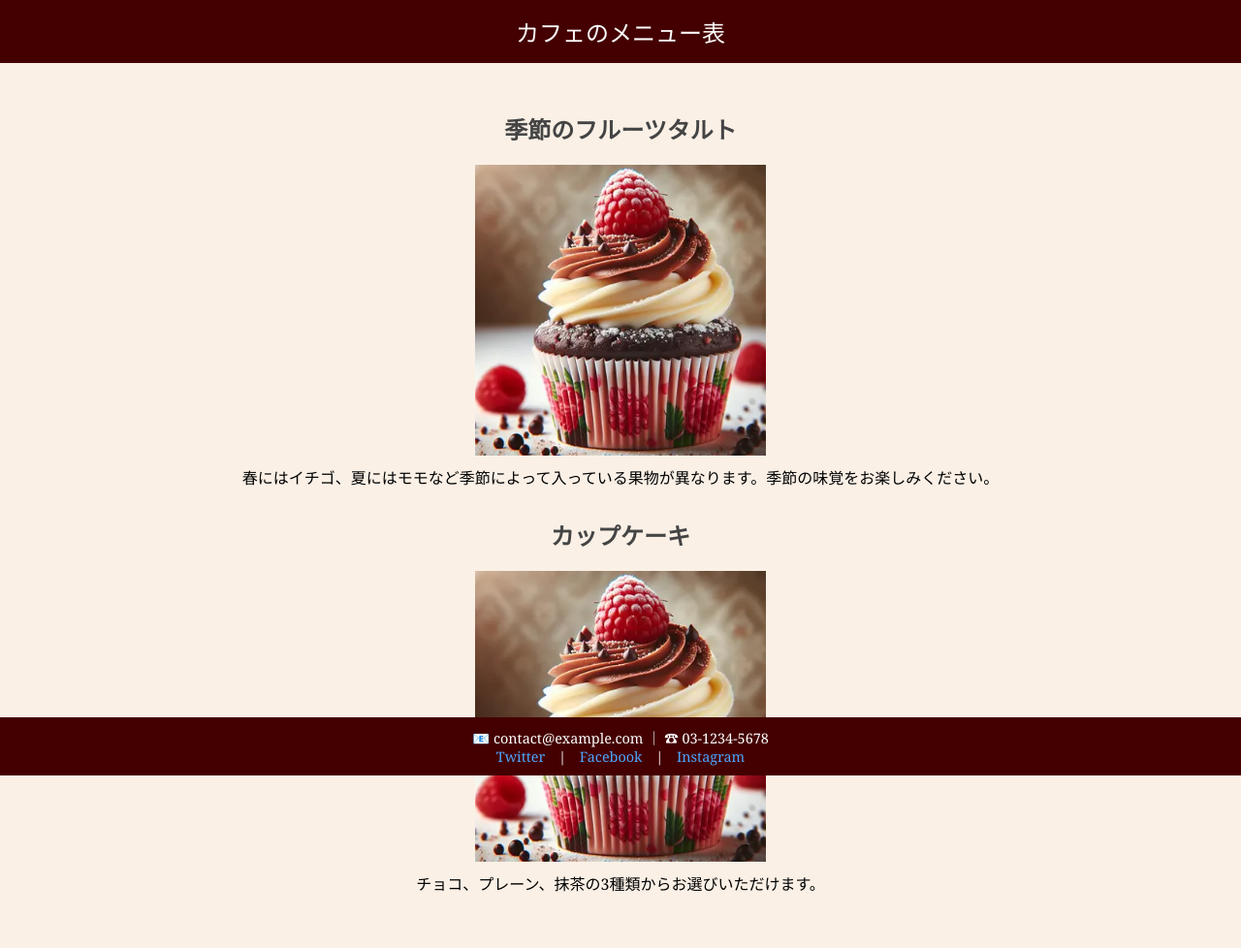
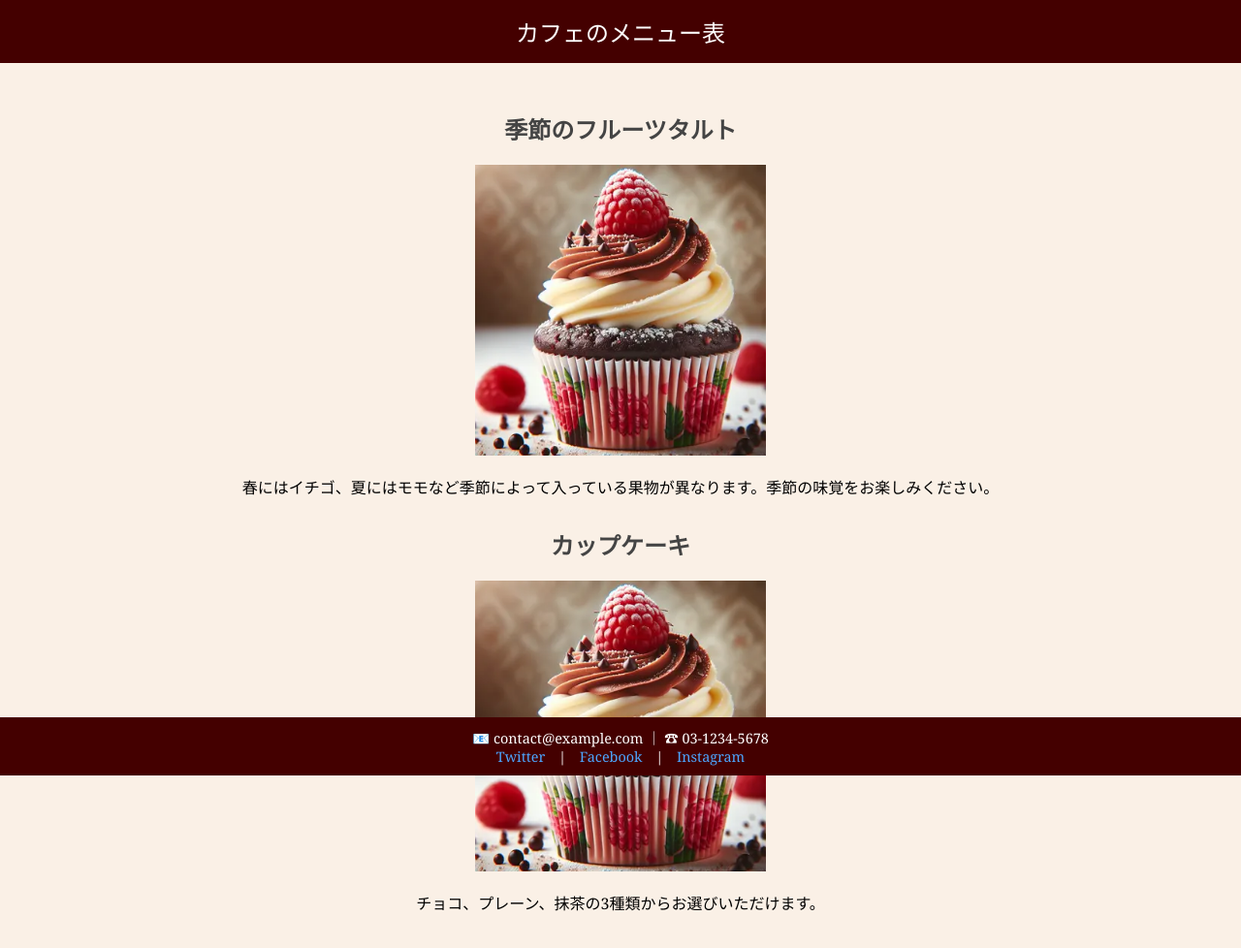
Before and after one commit to Shiori002211/buntyo, a plain HTML site: page index.html in a window 1280 px wide. Shown: the whole page at 97% size. Drawn offline with Linux system fonts and the light colour scheme.

Commit message:
Update index.html

```diff
--- a/index.html
+++ b/index.html
@@ -16,13 +16,13 @@
     <img src="https://raw.githubusercontent.com/Shiori002211/buntyo/main/cupcake.jpg"
          alt="フルーツタルト"
          style="max-width:300px; height:auto; margin:10px auto; display:block;">
-    <p style="margin:10px 0;">春にはイチゴ、夏にはモモなど季節によって入っている果物が異なります。季節の味覚をお楽しみください。</p>
+    <p style="margin:20px 0;">春にはイチゴ、夏にはモモなど季節によって入っている果物が異なります。季節の味覚をお楽しみください。</p>
 
     <h2 style="margin-top:30px; color:#444;">カップケーキ</h2>
     <img src="https://raw.githubusercontent.com/Shiori002211/buntyo/main/cupcake.jpg"
          alt="カップケーキ"
          style="max-width:300px; height:auto; margin:10px auto; display:block;">
-    <p style="margin:10px 0;">チョコ、プレーン、抹茶の3種類からお選びいただけます。</p>
+    <p style="margin:20px 0;">チョコ、プレーン、抹茶の3種類からお選びいただけます。</p>
   </main>
 
   <footer style="position:fixed; bottom:0; left:0; width:100%; background:#440000; color:white; text-align:center; padding:10px 0; font-size:0.9em;">
```
